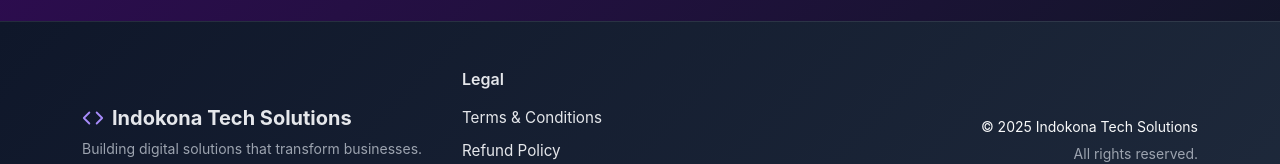
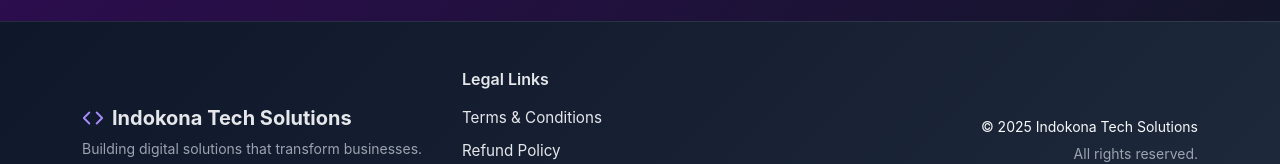
Before and after one commit to Tarunshakya1999/indokonafrontend, a React (Vite) app: page /techservice in a window 1280 px wide. Shown: the part 2710-2874 px from the top of the page. Built offline with nearby package versions, Linux system fonts and the light colour scheme.

Commit message:
Mail systemkkkm bbbjjjm  7777 nnn nn nnn8777655n

```diff
--- a/src/Developer.jsx
+++ b/src/Developer.jsx
@@ -812,7 +812,7 @@ export default function TechServicesLanding() {
 
             {/* Links */}
             <div className="col-md-4 mb-4 mb-md-0">
-              <h6 className="fw-semibold mb-3">Legal</h6>
+              <h6 className="fw-semibold mb-3">Legal Links</h6>
               <ul className="list-unstyled footer-links">
                 <li>
                   <Link to="/terms&conditions">Terms & Conditions</Link>
```
